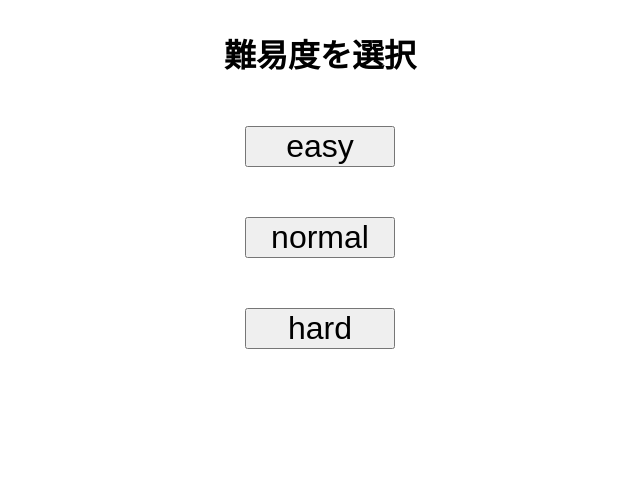
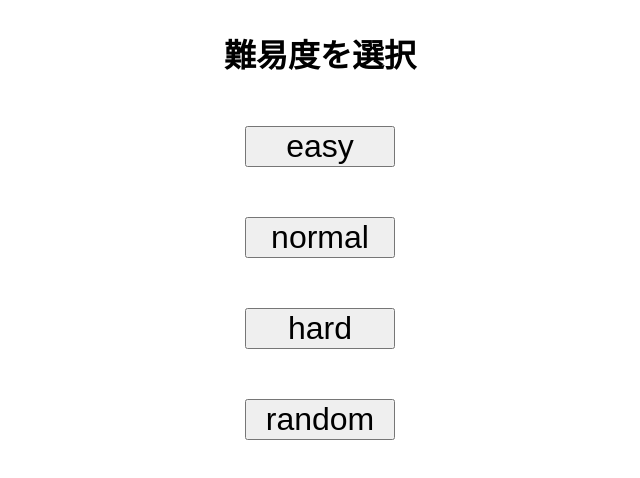
Before and after one commit to manatsu-n/ojt_nakamura, a Vue app: page / in a window 1280 px wide. Shown: the top 478 px of the page, without its empty margins (320-960 px from the left). Built offline with nearby package versions, Linux system fonts and the light colour scheme; the HTML template or start-up script is replaced by a standard one.

Commit message:
ranom.ts追加

```diff
--- a/src/components/BoardView.vue
+++ b/src/components/BoardView.vue
@@ -152,7 +152,7 @@
         font-size: 250%;
     }
 
-    @media (max-width: 600px) {
+    @media (max-width: 770px) {
         .board{
             display: flex;
             flex-direction: row;
@@ -169,6 +169,7 @@
             height: 65px;
             width: 65px;
             font-size: 200%;
+            justify-content: center;
         }
 
         ol{
--- a/src/components/NumPre.vue
+++ b/src/components/NumPre.vue
@@ -96,7 +96,7 @@
         height: 30px;
     }
 
-    @media (max-width: 600px) {
+    @media (max-width: 770px) {
         header {
             margin: 5px;
         }
--- a/src/components/SelectPage.vue
+++ b/src/components/SelectPage.vue
@@ -6,6 +6,11 @@
   const router = useRouter();
   const gotogame = (difficulty:string) => {
     levelStore.setLevel(difficulty)
+    router.push('/game');
+  };
+
+  const gotogamerandom = () => {
+    levelStore.setLevel('random')
     router.push('/game');
   };
 
@@ -19,6 +24,7 @@
   <button class="button" @click="gotogame('easy')">easy</button>
   <button class="button" @click="gotogame('normal')">normal</button>
   <button class="button" @click="gotogame('hard')">hard</button>
+  <button class="button" @click="gotogamerandom">random</button>
   </div>
 </template>
 
@@ -34,6 +40,7 @@
     font-size: 200%;
     width: 150px;
     padding: 0;
+    justify-content: center;
   }
 
   #app{
--- a/src/logic/PuzzleQuestion.vue
+++ b/src/logic/PuzzleQuestion.vue
@@ -282,7 +282,7 @@
         display: flex;
     }
 
-    @media (max-width: 600px) {
+    @media (max-width:770px) {
         td {
             height: 30px;
             width: 30px;
```
Also changed, not shown: src/logic/random.ts (added, +18 -0 lines), 4 other files (tests, documents, lock files or other folders).
